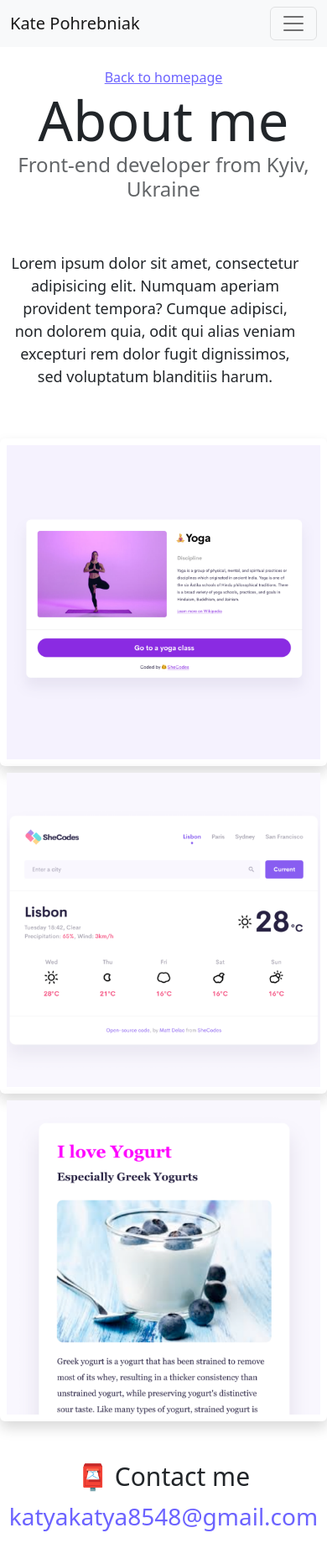
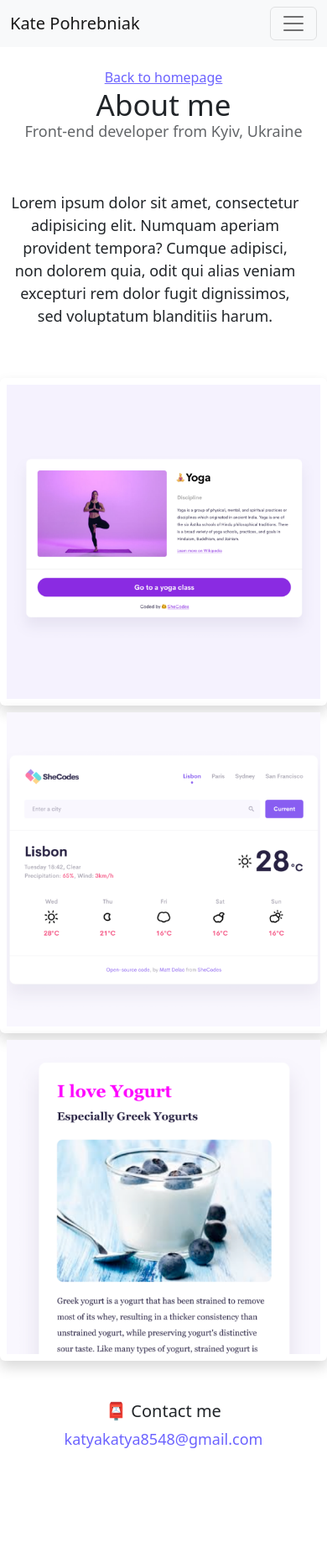
Before and after one commit to Kaka8548/front-end-portfolio, a plain HTML site: page about.html in a window 390 px wide. Shown: the whole page at 84% size. After the commit the page ends 1751 px from the top, so only its background shows below. Drawn offline with nearby package versions, Linux system fonts and the light colour scheme.

Commit message:
Added media queries: size of fonts for mobile width

```diff
--- a/src/styles.css
+++ b/src/styles.css
@@ -97,3 +97,19 @@ p {
 .email-link:hover {
   text-decoration: underline;
 }
+
+@media (max-width: 520px) {
+  h1 {
+    font-size: 35px;
+  }
+  h2 {
+    font-size: 20px;
+  }
+  h3 {
+    font-size: 18px;
+  }
+
+  .email-link {
+    font-size: 18px;
+  }
+}
```
